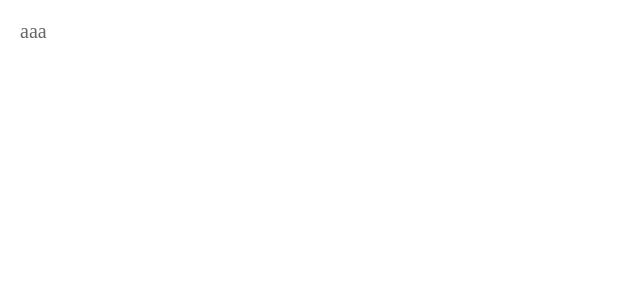
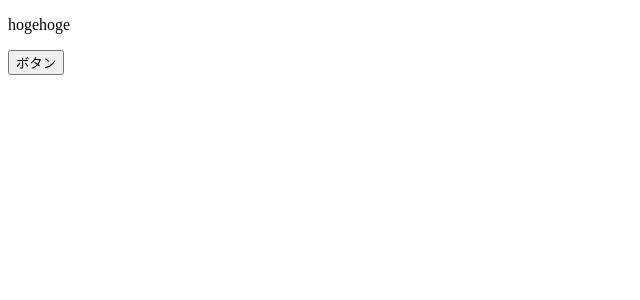
Before and after one commit to spydyman/react-book-practice, a React (Create React App) app: page / in a window 1280 px wide. Shown: the top 300 px of the page, without its empty margins (0-640 px from the left). Built offline with nearby package versions, Linux system fonts and the light colour scheme.

Commit message:
親コンポーネントから子コンポーネントへ

```diff
--- a/src/App.jsx
+++ b/src/App.jsx
@@ -1,24 +1,48 @@
-import React, { Component } from 'react';
+import React from 'react';
 
-import Message from './Message';
+// import Message from './Message';
 
-import './App.css';
+// import './App.css';
 
-class App extends Component {
+// class App extends Component {
 
+//     constructor(props) {
+//         super(props);
+//         this.state = {
+//             msg: this.props.msg,
+//         }
+//     }
+
+//     render() {
+//         return <div>
+//             <Message msg='aae' />
+//         </div>
+//     }
+// }
+
+// export default App;
+
+import PropTypes from 'prop-types';
+import Child from './Child';
+
+class Parent extends React.Component {
     constructor(props) {
         super(props);
+
         this.state = {
-            msg: this.props.msg,
-        }
+            hoge: 'hogehoge'
+        };
     }
 
+    hogeFunc() {
+        this.setState({ hoge: '変えたぞ' });
+    }
     render() {
         return <div>
-            {/* <Message msg='aaaa' /> */}
-            <p>{this.state.msg}</p>
-        </div>
+            <p>{this.state.hoge}</p>
+            <Child dataHoge={() => { this.hogeFunc(); }} />
+        </div>;
     }
 }
 
-export default App;
+export default Parent;
--- /dev/null
+++ b/src/Child.jsx
@@ -0,0 +1,29 @@
+import React from 'react';
+import PropTypes from 'prop-types';
+
+const propTypes = {
+  dataHoge: PropTypes.func,
+};
+
+class child extends React.Component {
+  constructor(props) {
+    super(props);
+    this.state = {
+    };
+  }
+
+  clickButton() {
+    return this.props.dataHoge();
+  }
+
+  render() {
+    return (
+      <div>
+        <button onClick={() => { this.clickButton(); }}>ボタン</button>
+      </div>
+    );
+  }
+}
+
+child.propTypes = propTypes;
+export default child;
--- a/src/index.js
+++ b/src/index.js
@@ -2,9 +2,10 @@ import React from 'react';
 import ReactDOM from 'react-dom';
 
 // import App from './App';
-import Message from './Message';
+import App from './App';
+// import Message from './Message';
 
 ReactDOM.render(
-  <Message msg='aaa' />,
+  <App msg='aaa' />,
   document.querySelector('#root')
 );
```
Also changed, not shown: src/Message.jsx (+0 -23 lines).
